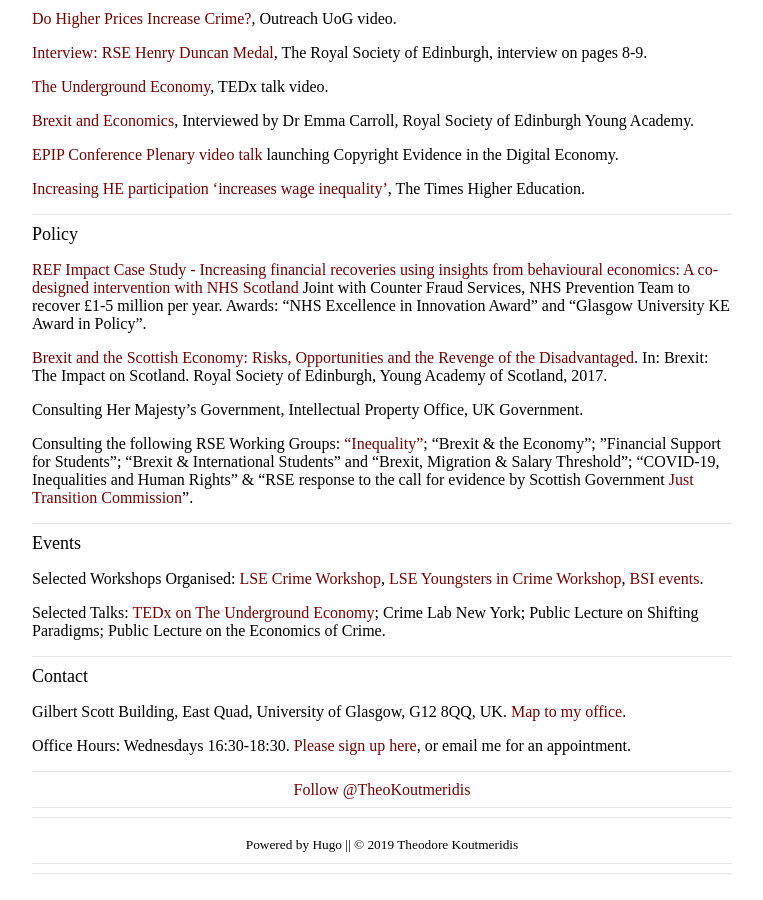
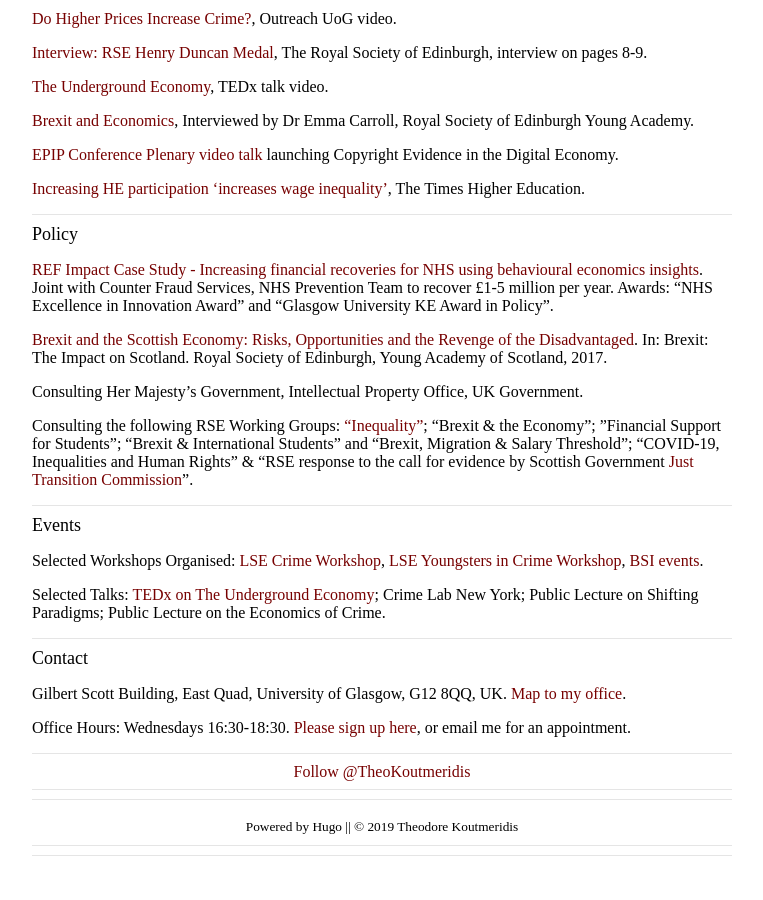
Before and after one commit to koutmeridis/koutmeridis.github.io, a Jekyll site: the page built from index.md, in a window 1280 px wide and 900 px high, scrolled down 1424 px. Shown: the whole window, without its empty margins (258-1021 px from the left). Built offline with Jekyll 4.4.1, drawn with Linux system fonts in a browser that asks for light colours; comment, search, counter and statistics services are not loaded.

Commit message:
Update index.md

```diff
--- a/index.md
+++ b/index.md
@@ -69,8 +69,7 @@ PhD Methods Training: Identifying Causal Effects, Finding Gaps in the Lit, Advic
 <hr>
 <font size="+1">Policy</font>
 
-<a href="https://results2021.ref.ac.uk/impact/17430be1-20f5-4b8e-9860-955fdca1e6c5?page=1">REF Impact Case Study - Increasing financial recoveries using insights from behavioural economics: A co-designed intervention with NHS Scotland</a>
-Joint with Counter Fraud Services, NHS Prevention Team to recover £1-5 million per year. Awards: “NHS Excellence in Innovation Award” and “Glasgow University KE Award in Policy”.
+<a href="https://results2021.ref.ac.uk/impact/17430be1-20f5-4b8e-9860-955fdca1e6c5?page=1">REF Impact Case Study - Increasing financial recoveries for NHS using behavioural economics insights</a>. Joint with Counter Fraud Services, NHS Prevention Team to recover £1-5 million per year. Awards: “NHS Excellence in Innovation Award” and “Glasgow University KE Award in Policy”.
 
 <a href="https://www.youngacademyofscotland.org.uk/wp-content/uploads/BREXIT_the_impact_on_scotland.pdf">Brexit and the Scottish Economy: Risks, Opportunities and the Revenge of the Disadvantaged</a>. In: Brexit: The Impact on Scotland. Royal Society of Edinburgh, Young Academy of Scotland, 2017.
 
```
